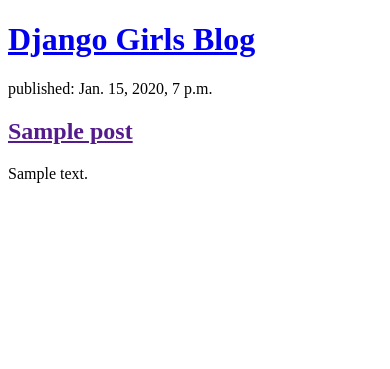
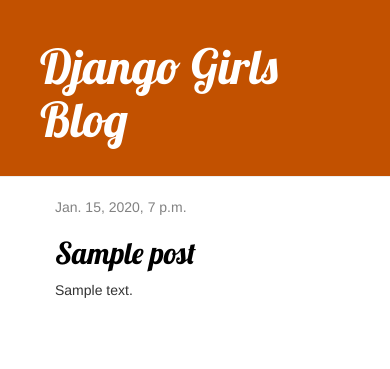
Before and after one commit to Hontobi/my-first-blog, a Django app: page / in a window 390 px wide. Shown: the top 369 px of the page. Run offline with Django 3.2, Linux system fonts and the light colour scheme; tables that the repository leaves empty hold one stand-in row (values such as "Sample post"); some libraries are stand-ins or nearby versions.

Commit message:
Added view and template for detailed blog post as well as CSS for the site.

```diff
--- /dev/null
+++ b/blog/static/css/blog.css
@@ -0,0 +1,46 @@
+.page-header {
+    background-color: #C25100;
+    margin-top: 0;
+    padding: 20px 20px 20px 40px;
+}
+
+.page-header h1, .page-header h1 a, .page-header h1 a:visited, .page-header h1 a:active {
+    color: #ffffff;
+    font-size: 36pt;
+    text-decoration: none;
+}
+
+.content {
+    margin-left: 40px;
+}
+
+h1, h2, h3, h4 {
+    font-family: 'Lobster', cursive;
+}
+
+.date {
+    color: #828282;
+}
+
+.save {
+    float: right;
+}
+
+.post-form textarea, .post-form input {
+    width: 100%;
+}
+
+.top-menu, .top-menu:hover, .top-menu:visited {
+    color: #ffffff;
+    float: right;
+    font-size: 26pt;
+    margin-right: 20px;
+}
+
+.post {
+    margin-bottom: 70px;
+}
+
+.post h2 a, .post h2 a:visited {
+    color: #000000;
+}
--- /dev/null
+++ b/blog/templates/blog/base.html
@@ -0,0 +1,25 @@
+<!DOCTYPE html>
+{% load static %}
+<html
+  <head>
+    <meta charaset="utf-8"/>
+    <title>Hi</title>
+    <link href="//fonts.googleapis.com/css?family=Lobster&subset=latin,latin-ext" rel="stylesheet" type="text/css">
+    <link rel="stylesheet" href="//maxcdn.bootstrapcdn.com/bootstrap/3.2.0/css/bootstrap.min.css" >
+    <link rel="stylesheet" href="//maxcdn.bootstrapcdn.com/bootstrap/3.2.0/css/bootstrap-theme.min.css" >
+    <link rel="stylesheet" href="{% static 'css/blog.css' %}" >
+  </head>
+  <body>
+    <div class="page-header">
+      <h1><a href="/">Django Girls Blog</a></h1>
+    </div>
+    <div class="content container">
+      <div class="row">
+        <div class="col-md-8">
+          {% block content %}
+          {% endblock %}
+        </div>
+      </div>
+    </div>
+  </body>
+</html>
--- a/blog/templates/blog/post_list.html
+++ b/blog/templates/blog/post_list.html
@@ -1,22 +1,13 @@
-<!DOCTYPE html>
-<html>
-  <head>
-    <meta charaset="utf-8"/>
-    <title>Hi</title>
-  </head>
-  <body>
-    <div>
-      <h1><a href="/">Django Girls Blog</a></h1>
+{% extends 'blog/base.html' %}
+
+{% block content %}
+  {% for post in posts %}
+    <div class="post">
+      <div class="date">
+        {{ post.published_date }}
+      </div>
+      <h2><a href="{% url 'post_detail' pk=post.pk %}">{{ post.title }}</a></h2>
+      <p>{{ post.text|linebreaksbr }}</p>
     </div>
-
-    {% for post in posts %}
-      <div>
-        <p>
-          published: {{ post.published_date }}</p>
-          <h2><a href="">{{ post.title }}</a></h2>
-          <p>{{ post.text|linebreaksbr  }}</p>
-      </div>
-    {% endfor %}
-
-  </body>
-</html>
+  {% endfor %}
+{% endblock %}
--- a/blog/urls.py
+++ b/blog/urls.py
@@ -3,4 +3,5 @@ from . import views
 
 urlpatterns = [
     path('', views.post_list, name='post_list'),
+    path('post/<int:pk>', views.post_detail, name='post_detail'),
 ]
--- a/blog/views.py
+++ b/blog/views.py
@@ -1,8 +1,13 @@
-from django.shortcuts import render
+from django.shortcuts import render, get_object_or_404
 from .models import Post
 from django.utils import timezone
+
 
 # Create your views here.
 def post_list(request):
     posts=Post.objects.all()
     return render(request, 'blog/post_list.html', {"posts":posts})
+
+def post_detail(request, pk):
+    post = get_object_or_404(Post, pk=pk)
+    return render(request, 'blog/post_detail.html',{'post': post})
```
Also changed, not shown: blog/templates/blog/post_detail.html (added, +13 -0 lines).
